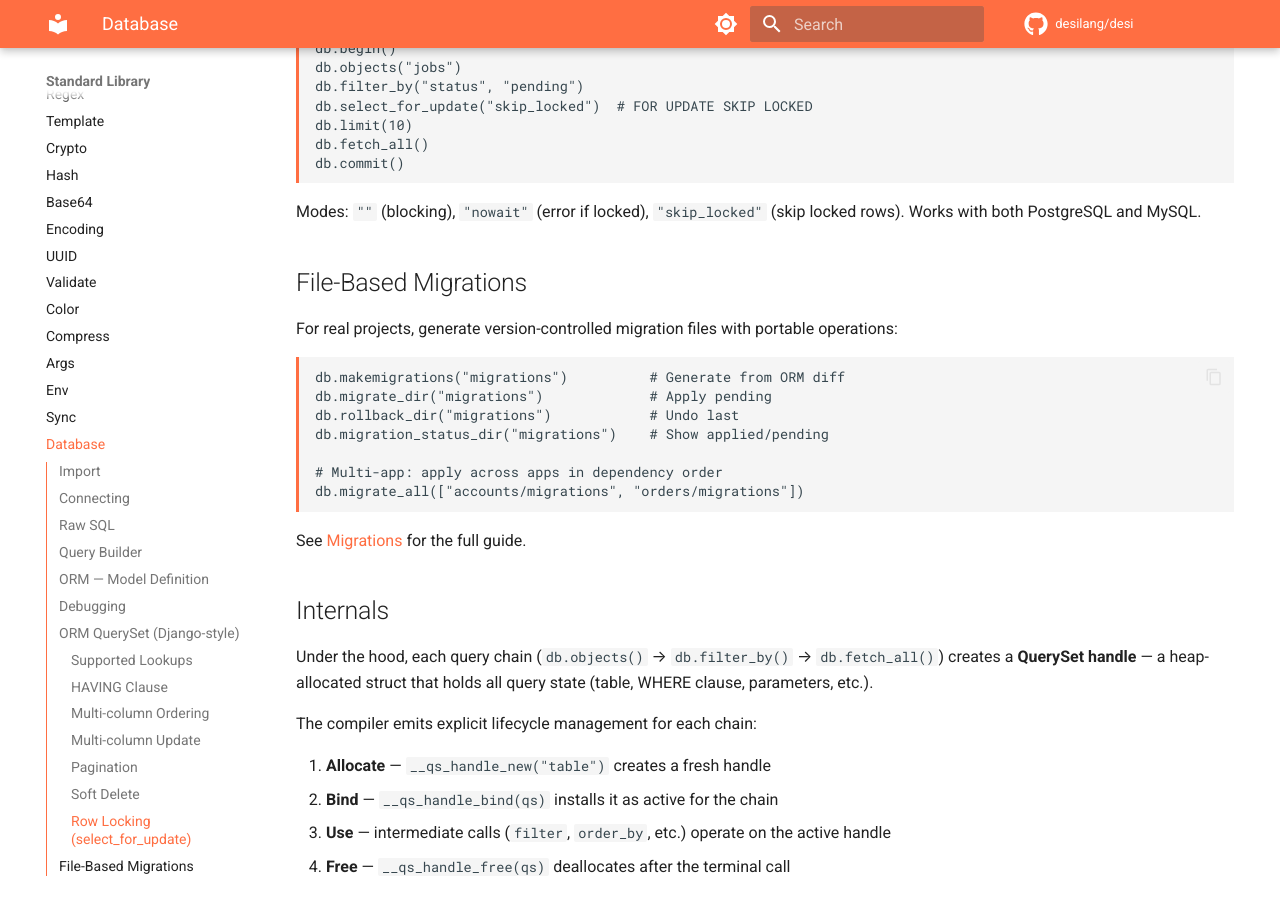
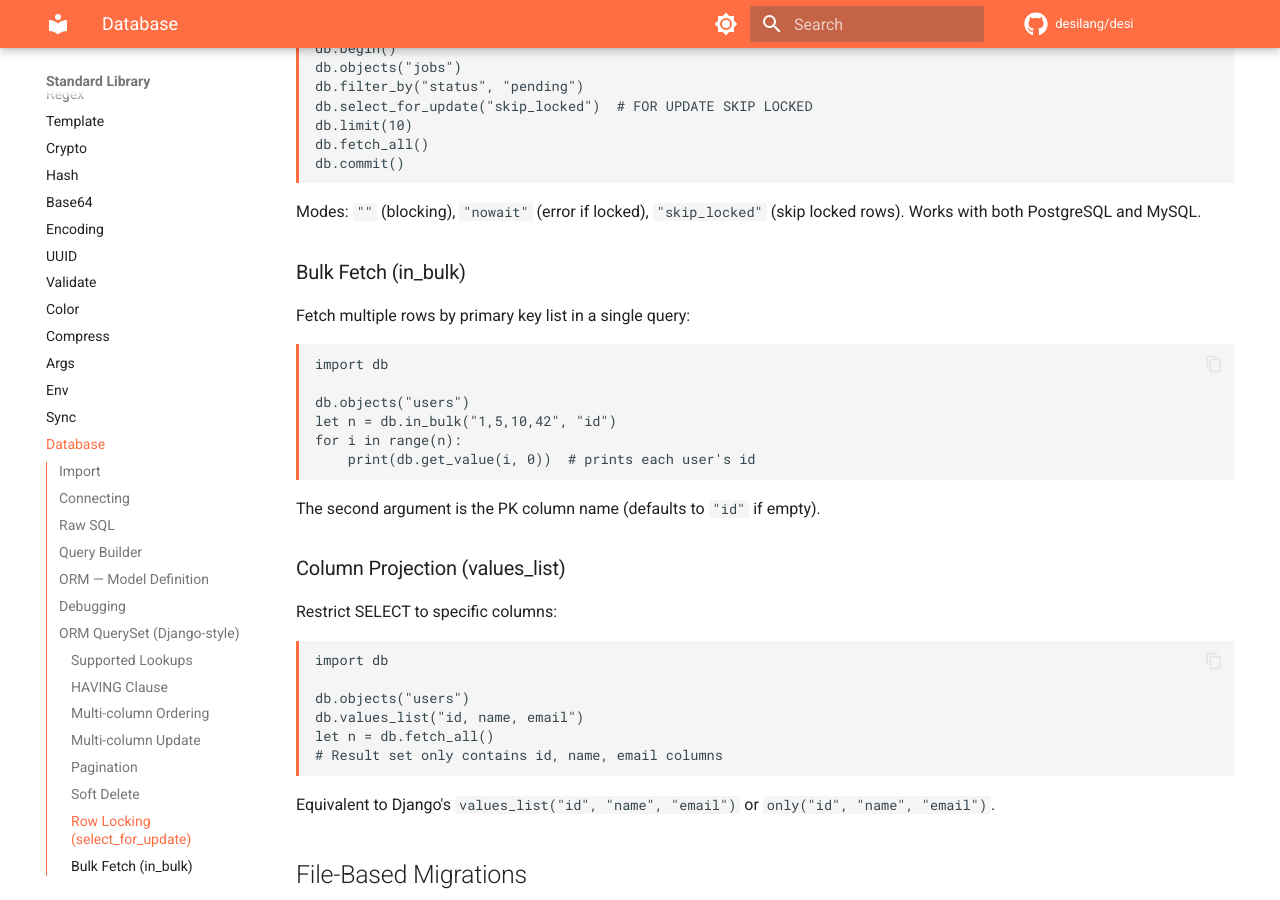
Before and after one commit to desilang/desi, an MkDocs documentation site: the page built from book/docs/stdlib/db.md, in a window 1280 px wide and 900 px high, scrolled down 5275 px. Built offline with MkDocs 1.6.1 and Material for MkDocs 9.7.7, drawn with Linux system fonts in a browser that asks for light colours; comment, search, counter and statistics services are not loaded; the version menu is left out.

Commit message:
orm: add in_bulk() and values_list() methods
in_bulk(id_list, field):
- Fetch multiple rows by PK list in a single query
- Uses WHERE id IN (,,...) with parameterized values
- Django equivalent: User.objects.in_bulk([1, 2, 3])

values_list(cols):
- Column projection alias for only()
- Routes to existing __qs_only runtime function
- Django equivalent: User.objects.values_list('id', 'name')

461/461 tests pass.

````diff
--- a/book/docs/stdlib/db.md
+++ b/book/docs/stdlib/db.md
@@ -267,6 +267,36 @@ db.commit()
 Modes: `""` (blocking), `"nowait"` (error if locked), `"skip_locked"` (skip locked rows).
 Works with both PostgreSQL and MySQL.
 
+### Bulk Fetch (in_bulk)
+
+Fetch multiple rows by primary key list in a single query:
+
+```desi
+import db
+
+db.objects("users")
+let n = db.in_bulk("1,5,10,42", "id")
+for i in range(n):
+    print(db.get_value(i, 0))  # prints each user's id
+```
+
+The second argument is the PK column name (defaults to `"id"` if empty).
+
+### Column Projection (values_list)
+
+Restrict SELECT to specific columns:
+
+```desi
+import db
+
+db.objects("users")
+db.values_list("id, name, email")
+let n = db.fetch_all()
+# Result set only contains id, name, email columns
+```
+
+Equivalent to Django's `values_list("id", "name", "email")` or `only("id", "name", "email")`.
+
 ## File-Based Migrations
 
 For real projects, generate version-controlled migration files with portable operations:
````
Also changed, not shown: 3 other files.
